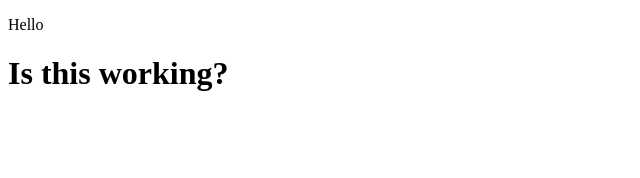
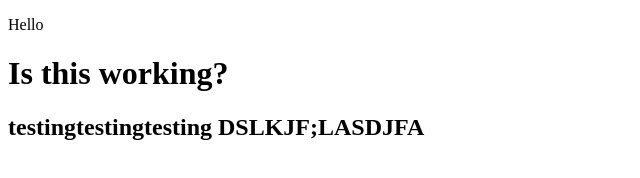
Before and after one commit to DarkstarDazed/testingtesting, a plain HTML site: page index.html in a window 1280 px wide. Shown: the whole page, without its empty margins (0-640 px from the left). Drawn offline with Linux system fonts and the light colour scheme.

Commit message:
testing new OS

```diff
--- a/index.html
+++ b/index.html
@@ -9,5 +9,7 @@
 <body>
     <p>Hello</p>
     <h1>Is this working?</h1>
+    <h2>testingtestingtesting DSLKJF;LASDJFA
+    </h2>
 </body>
 </html>
```
